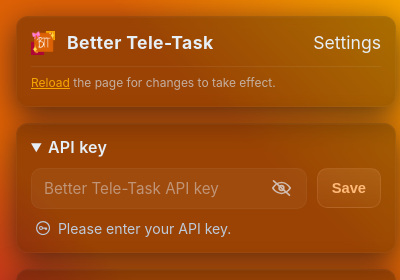
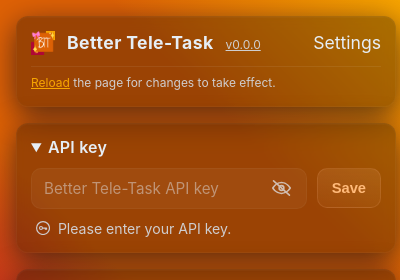
Before and after one commit to C0NZZ/better-teletask, a browser extension: page extension/popup/index.html in a window 400 px wide. Shown: the top 280 px of the page. Drawn offline with Linux system fonts and the light colour scheme.

Commit message:
extension: show version in popup & minor requirements changes

```diff
--- a/extension/popup/index.html
+++ b/extension/popup/index.html
@@ -12,7 +12,7 @@
     <div class="card">
       <header aria-hidden="true">
         <img src="../icons/32.png" height="24px">
-        <h1>Better Tele-Task</h1><h2>Settings</h2>
+        <h1>Better Tele-Task</h1><small id="version"><a></a></small><h2>Settings</h2>
       </header>
       <footer class="card-footer">
         <small>
--- a/extension/popup/popup.js
+++ b/extension/popup/popup.js
@@ -1,4 +1,10 @@
 document.addEventListener('DOMContentLoaded', async () => {
+  {
+    const versiontext = document.getElementById('version').querySelector('a');
+    const version = browser.runtime.getManifest().version;
+    versiontext.setAttribute('href',`https://github.com/C0NZZ/better-teletask/releases/tag/v${version}`);
+    versiontext.textContent = "v" + version;
+  }
   {
     const input = document.getElementById('apikeyInput');
     const statusDiv = document.getElementById('apikeyStatus');
--- a/extension/popup/style.css
+++ b/extension/popup/style.css
@@ -3,7 +3,7 @@
   --ttyellow: #f7a600;
   --ttorange: #de6106;
   --ttred: #b00835;
-  --muted: #bdcadb;
+  --muted: rgba(212, 220, 229, 0.9);
   --success: #77b379;
   --error: #f6a09a;
   --glass: rgba(255,255,255,0.04);
@@ -183,7 +183,9 @@ input, label {
   border-top: 1px solid rgba(255,255,255,0.07);
   padding-top: 5px;
 }
-.card-footer small {color: rgba(212, 220, 229, 0.7)}
+.card-footer small {color: var(--muted)}
+#version{margin-top: 0.3rem}
+#version > a {color: var(--muted)}
 
 .visually-hidden {
   position: absolute !important;
```
Also changed, not shown: .github/workflows/release-extension.yml, extension/manifest.json.
